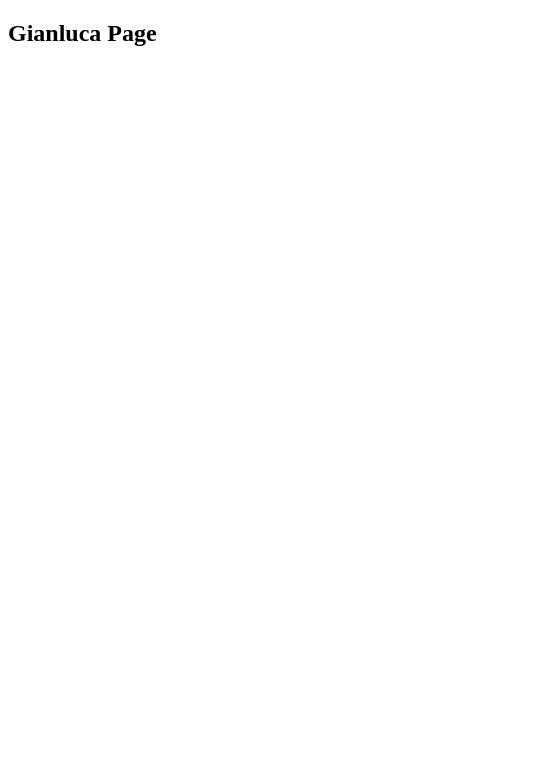
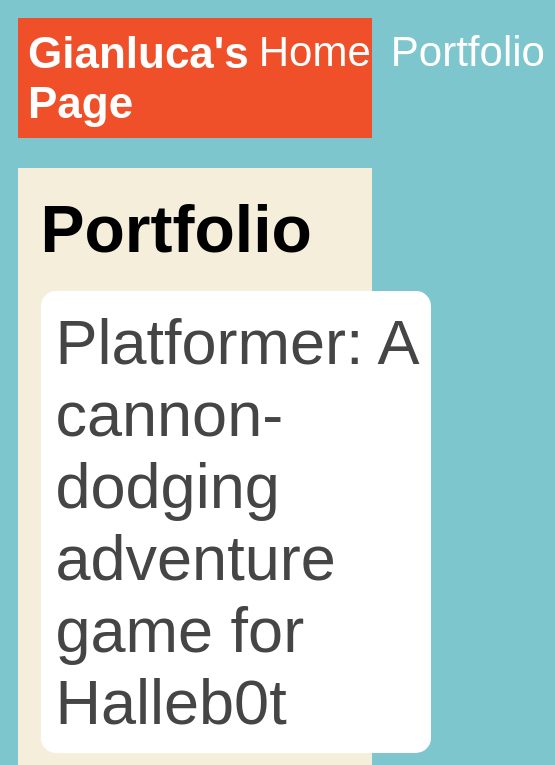
Before and after one commit to gianluclopez/gianluclopez.github.io, a plain HTML site: page portfolio.html in a window 390 px wide. Shown: the top 765 px of the page, 555 px wide, since content can reach past the window. Drawn offline with Linux system fonts and the light colour scheme.

Commit message:
add portfolio page to website

```diff
--- a/portfolio.html
+++ b/portfolio.html
@@ -2,17 +2,39 @@
 <html>
   <head>
     <title>Gianluca Page</title>
+    <link rel="stylesheet" href="style.css" />
   </head>
 
   <body>
     <!-- All content goes here -->
     <div id="all-contents">
         <nav>
-    <h1>Gianluca Page</h1>
+          <h1>Gianluca's Page</h1>
+          <ul id="nav-ul">
+            <li class="nav-li">
+              <a href="index.html">Home</a>
+            </li>
+            <li class="nav-li">
+              <a href="portfolio.html">Portfolio</a>
+            </li>
+          </ul>
         </nav>
 
         <main>
-
+          <div class="content">
+             <h1>Portfolio</h1>
+             <ul id="portfolio">
+                <li>
+                    <a href="projects/platformer/">Platformer: A cannon-dodging adventure game for Halleb0t</a>
+                  </li>
+                  <li>
+                    <a href="projects/bouncing-box/">Bouncing Box: A fun introduction to web game development</a>
+                  </li>
+                  <li>
+                    <a href="projects/circularity/">Circularity: A poetic motion experiment with circles</a>
+                  </li>
+            </ul>
+          </div>
         </main>
     </div>
   </body>
--- a/style.css
+++ b/style.css
@@ -74,3 +74,77 @@ main {
 h2, h3 {
     margin: 0px;
 }
+/* Portfolio styles */
+.content h1 {
+    color: black;
+  }
+
+  #portfolio {
+    list-style-type: none;
+    padding-left: 0;
+  }
+
+  #portfolio li {
+    background: #fff;
+    padding: 10px;
+    border-radius: 10px;
+    margin-bottom: 10px;
+  }
+
+  #portfolio li:hover {
+    background: #eee;
+  }
+
+  #portfolio a {
+    text-decoration: none;
+    color: #454545;
+  }
+  /* responsive web design */
+@media screen and (min-width: 120px) and (max-width: 1080px) {
+    main {
+      height: 100ch;
+      zoom: 1.5;
+      display: grid;
+    }
+
+    h1 {
+      font-size: 44px;
+    }
+
+    h2 {
+      font-size: 42px;
+    }
+
+    h3 {
+      font-size: 36px;
+    }
+
+    #all-contents {
+      height: 100ch;
+      margin: none;
+    }
+
+    a {
+      font-size: 42px;
+    }
+
+    .sidebar {
+      margin-right: 0px;
+      justify-content: center;
+      align-items: center;
+    }
+
+    .sidebar-img {
+      width: 100%;
+    }
+
+    p,
+    li {
+      font-size: 24px;
+    }
+
+    .content {
+      align-content: center;
+      justify-content: center;
+    }
+  }
```
